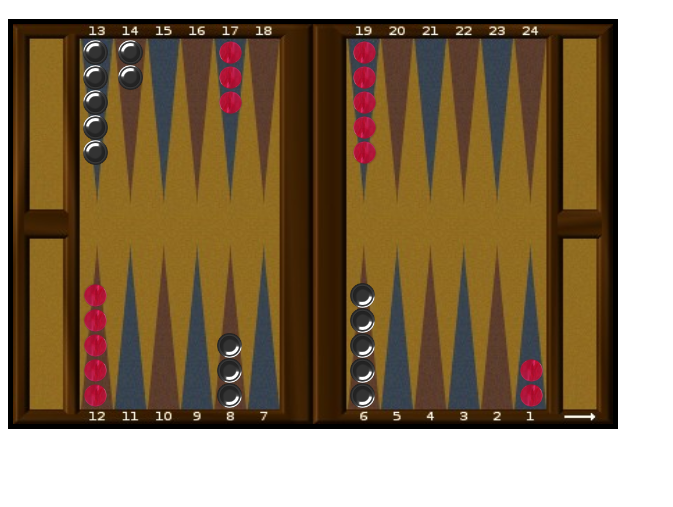
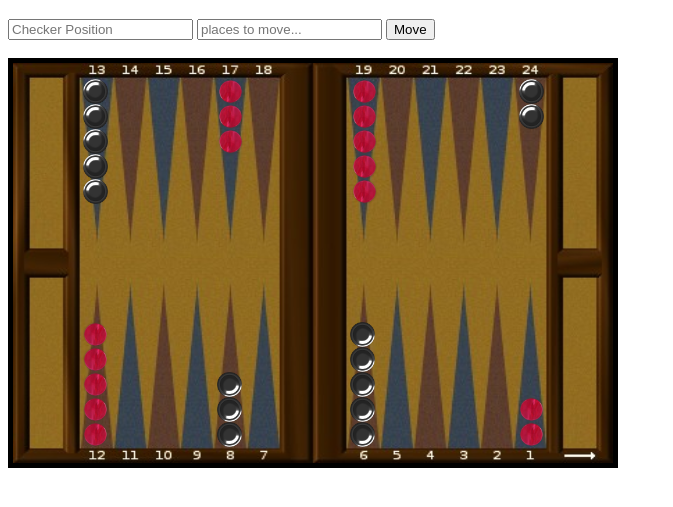
Before and after one commit to faralbrt/js-game, a plain HTML site: page index.html in a window 1280 px wide. Shown: the part 61-568 px from the top of the page, without its empty margins (0-673 px from the left). Drawn offline with nearby package versions, Linux system fonts and the light colour scheme.

Commit message:
working movement form

```diff
--- a/index.html
+++ b/index.html
@@ -12,6 +12,12 @@
   </head>
   <body>
     <h1>Backgammon Game</h1>
+    <form class="update-board">
+      <input type="text" name="position" placeholder="Checker Position">
+      <input type="text" name="move" placeholder="places to move...">
+      <input type="submit" value="Move">
+    </form>
+    <br>
     <div id="board">
       <table>
         <tbody>
--- a/src/application.js
+++ b/src/application.js
@@ -3,10 +3,12 @@ $(document).ready(function()  {
   var playerTwo = new PlayerTwo();
   playerOne.loadCheckers();
   playerTwo.loadCheckers();
-  var totalCheckers = playerOne.checkers.concat(playerTwo.checkers);
-  refreshBoard(totalCheckers);
-  playerOne.moveChecker(24, 10);
-  playerOne.moveChecker(24, 10);
-  refreshBoard(totalCheckers);
-
+  refreshBoard(playerOne, playerTwo);
+  $(".update-board").on("submit", function(e) {
+    e.preventDefault();
+    var position = parseInt($(e.target).find("input[name='position']").val());
+    var move = parseInt($(e.target).find("input[name='move']").val());
+    playerOne.moveChecker(position, move);
+    refreshBoard(playerOne, playerTwo);
+  });
 });
--- a/src/view.js
+++ b/src/view.js
@@ -1,6 +1,7 @@
-function refreshBoard(checkers) {
+function refreshBoard(playerOne, playerTwo) {
+  var totalCheckers = playerOne.checkers.concat(playerTwo.checkers);
   $("tr div").remove();
-  checkers.forEach(function(checker) {
+  totalCheckers.forEach(function(checker) {
     insertPiece(checker);
   });
 }
```
